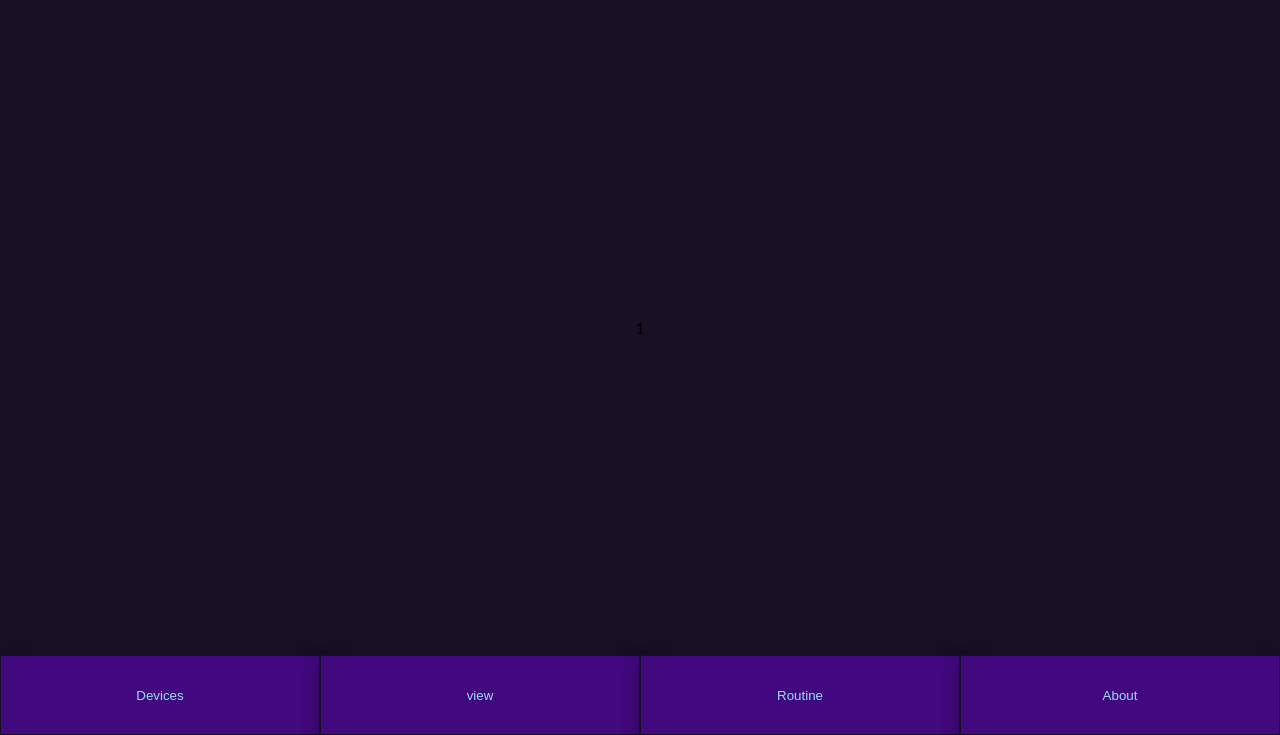
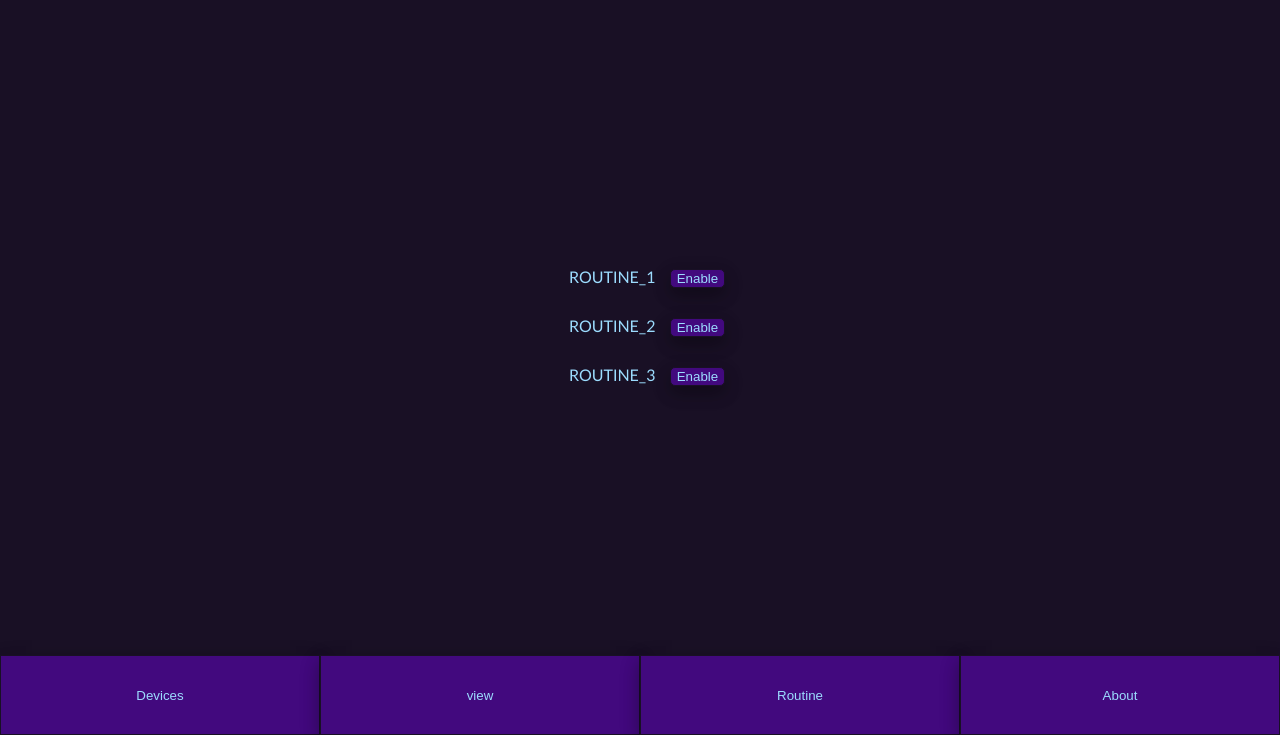
Before and after one commit to sansankarg/FlexiSync, a Flask app: page /routine.html in a window 1280 px wide. Shown: the part 65-800 px from the top of the page. Run offline with Flask 3, Linux system fonts and the light colour scheme; some libraries are stand-ins or nearby versions.

Commit message:
routine update

```diff
--- a/FlaskLearning/Main.py
+++ b/FlaskLearning/Main.py
@@ -98,6 +98,21 @@ def dev4_off():
     print ("dev4 is off")
     mqtt.publish('connect', '4_off')
     return ("nothing")
+@app.route('/routine_1')
+def dev4_off():
+    print ("Routine 1 is enabled")
+    os.system("python routine1.py")
+    return ("nothing")
+@app.route('/routine_2')
+def dev4_off():
+    print ("Routine 2 is enabled")
+    os.system("python routine2.py")
+    return ("nothing")
+@app.route('/routine_3')
+def dev4_off():
+    print ("Routine 3 is enabled")
+    os.system("python routine3.py")
+    return ("nothing")
 
 def gen_frames():
     camera = cv2.VideoCapture(0)
--- /dev/null
+++ b/FlaskLearning/routine1.py
@@ -0,0 +1,6 @@
+from Main.py import mqtt
+
+mqtt.publish('connect', '1_onn')
+mqtt.publish('connect', '2_onn')
+mqtt.publish('connect', '3_onn')
+mqtt.publish('connect', '4_onn')
--- /dev/null
+++ b/FlaskLearning/routine2.py
@@ -0,0 +1,6 @@
+from Main.py import mqtt
+
+mqtt.publish('connect', '1_off')
+mqtt.publish('connect', '2_off')
+mqtt.publish('connect', '3_off')
+mqtt.publish('connect', '4_off')
--- a/FlaskLearning/templates/routine.html
+++ b/FlaskLearning/templates/routine.html
@@ -79,7 +79,23 @@
 </style>
 <body>
     <div class="child1"><h2>Routine</h2></div>
-    <div class="child2">1</div>
+    <div class="child2">
+        <center>
+            <div class="child2x">
+                <div class="child" style="color: rgb(156, 220, 254);">ROUTINE_1</div>
+                <div class="child"><a href="#" id="routine_1"><button class="button1">Enable</button></a></div>
+            </div><br>
+            <div class="child2x">
+                <div class="child" style="color: rgb(156, 220, 254);">ROUTINE_2</div>
+                <div class="child"><a href="#" id="routine_2"><button class="button1">Enable</button></a></div>
+            </div><br>
+            <div class="child2x">
+                <div class="child" style="color: rgb(156, 220, 254);">ROUTINE_3</div>
+                <div class="child"><a href="#" id="routine_3"><button class="button1">Enable</button></a></div>
+            </div><br>
+
+        </center>
+    </div>
     <div class="child3">
             <div class="pages"><a href="home.html"><button class="button">Devices</button></a></div>
             <div class="pages"><a href="view.html"><button class="button">view</button></a></div>
@@ -87,4 +103,30 @@
             <div class="pages"><a href="about.html"><button class="button">About</button></a></div>
     </div>
 </body>
+<script src="//ajax.googleapis.com/ajax/libs/jquery/1.9.1/jquery.min.js"></script>
+<script type=text/javascript>
+    $(function() {
+      $('a#routine_1').bind('click', function() {
+        $.getJSON('/routine_1',
+            function(data) {
+
+        });
+        return false;
+      });
+      $('a#routine_2').bind('click', function() {
+        $.getJSON('/routine_2',
+            function(data) {
+
+        });
+        return false;
+      });
+      $('a#routine_3').bind('click', function() {
+        $.getJSON('/routine_3',
+            function(data) {
+
+        });
+        return false;
+      });
+    });
+</script>
 </html>
--- /dev/null
+++ b/routine3.py
@@ -0,0 +1,6 @@
+from Main.py import mqtt
+
+mqtt.publish('connect', '1_onn')
+mqtt.publish('connect', '2_onn')
+mqtt.publish('connect', '3_off')
+mqtt.publish('connect', '4_off')
```
